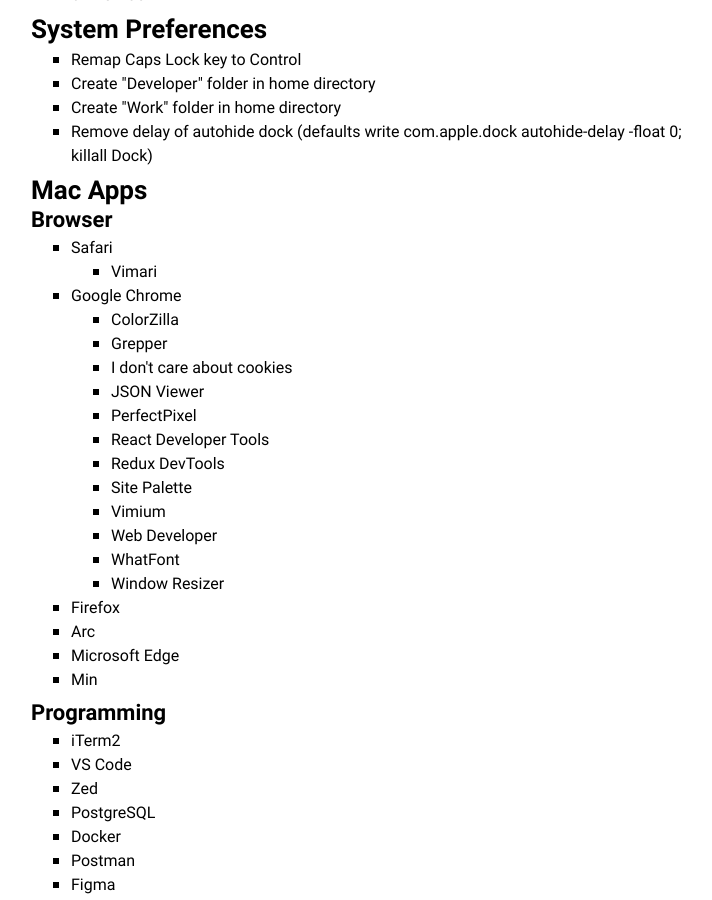
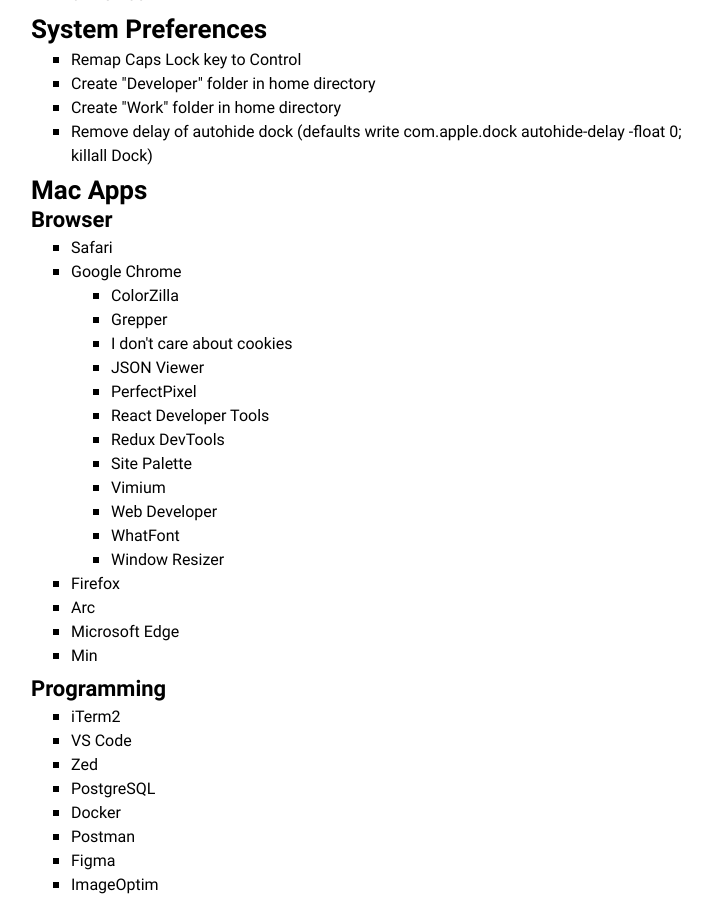
Before and after one commit to amalumian/www.malumian.dev, a Jekyll site: the page built from setup.html, in a window 1280 px wide and 900 px high, scrolled down 790 px. Shown: the whole window, without its empty margins (279-991 px from the left). Built offline with Jekyll 4.4.1, drawn with Linux system fonts in a browser that asks for light colours.

Commit message:
Update setup.html

```diff
--- a/setup.html
+++ b/setup.html
@@ -50,11 +50,7 @@
     <h2 id="mac-apps">Mac Apps</h2>
     <h3>Browser</h3>
     <ul>
-        <li>Safari
-            <ul>
-                <li>Vimari</li>
-            </ul>
-        </li>
+        <li>Safari</li>
         <li>Google Chrome
             <ul>
                 <li>ColorZilla</li>
```
